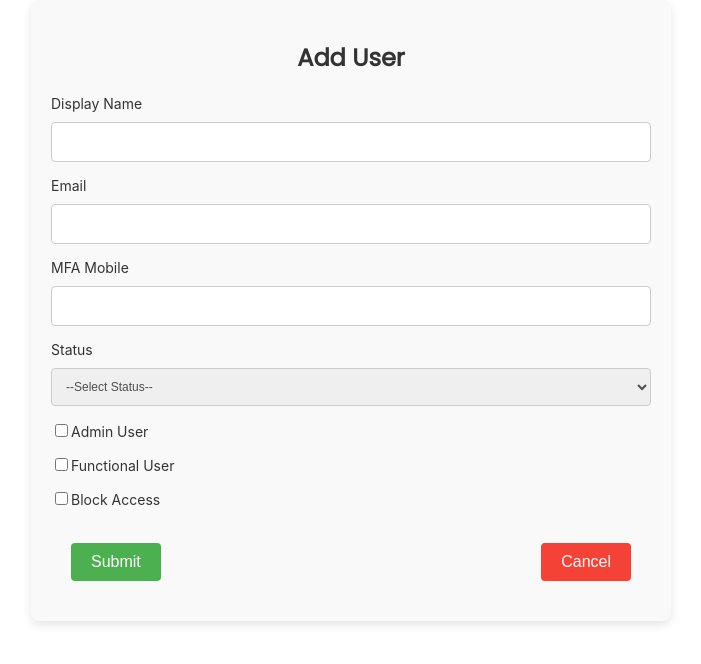
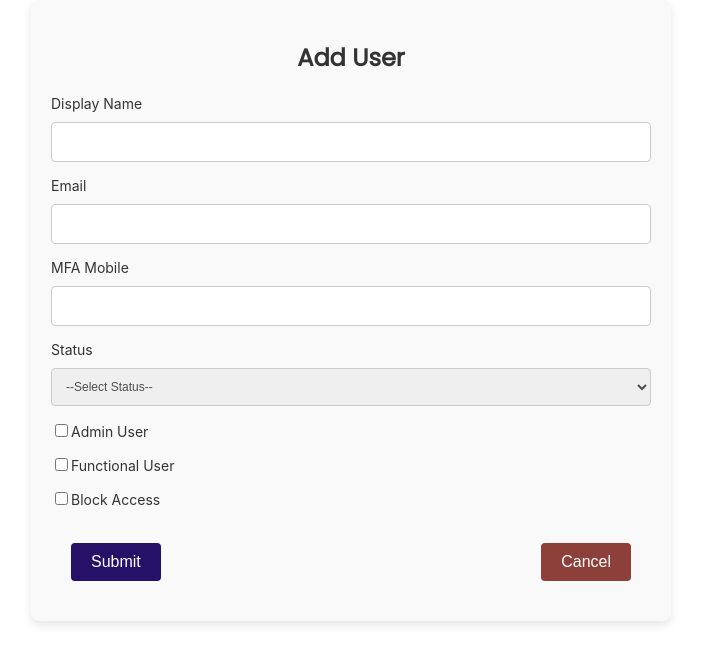
Before and after one commit to Anushaca1995/user-management-app, a React (Create React App) app: page /add-user in a window 1280 px wide. Shown: the top 664 px of the page, without its empty margins (289-990 px from the left). Built offline with nearby package versions, Linux system fonts and the light colour scheme; no server answers.

Commit message:
button color changed

```diff
--- a/src/Pages/UserForm/styles.scss
+++ b/src/Pages/UserForm/styles.scss
@@ -59,22 +59,22 @@ button {
 
 
 .submit-btn {
-  background-color: #4CAF50;
+  background-color: #251268;
   color: white;
 }
 
 .submit-btn:hover {
-  background-color: #689e6b;
+  background-color: #7d7d94;
 }
 
 
 .cancel-btn {
-  background-color: #f44336;
+  background-color: #8d3f3a;
   color: white;
 }
 
 .cancel-btn:hover {
-  background-color: #9f4d4c;
+  background-color: #966d6c;
 }
 
 
```
